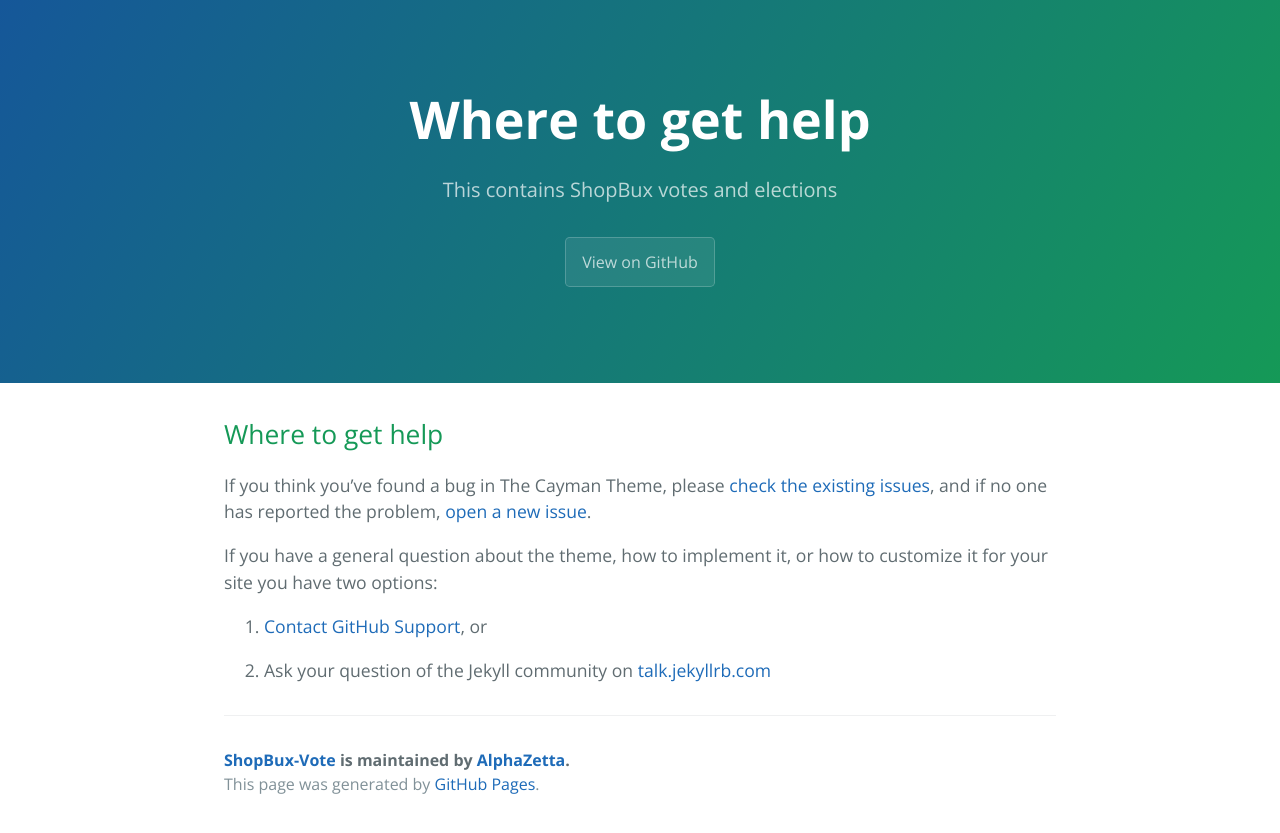
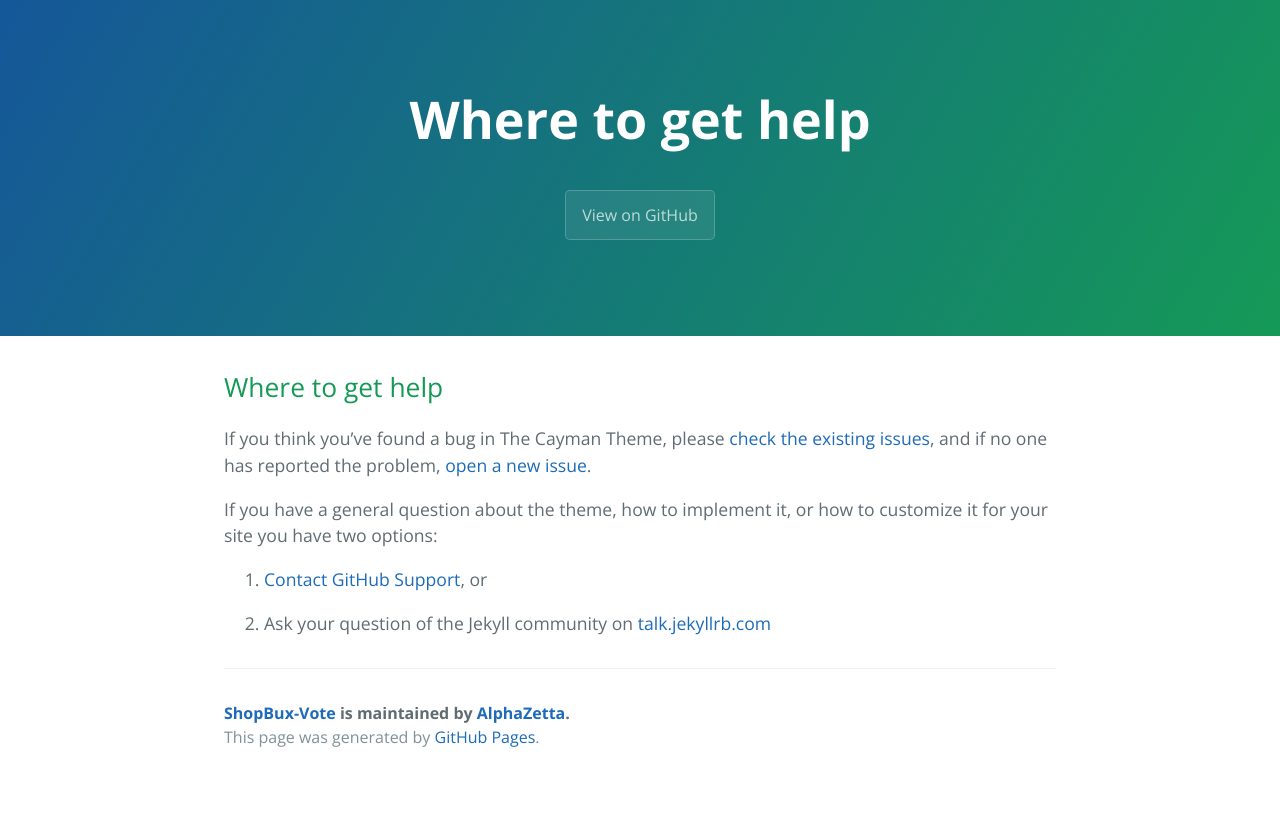
Before and after one commit to AlphaZetta/ShopBux-Vote, a Jekyll site: the page built from docs/SUPPORT.md, in a window 1280 px wide. Shown: the top 833 px of the page. Built offline with Jekyll 4.4.1, drawn with Linux system fonts in a browser that asks for light colours; our own code applies the rules of GitHub Pages for plain Markdown files; the repository's description, which GitHub fills in, is left out.

Commit message:
Update _config.yml

```diff
--- a/_config.yml
+++ b/_config.yml
@@ -1,4 +1,2 @@
-title: Elections and More
-description: This contains ShopBux votes and elections
 google_analytics:
 theme: jekyll-theme-cayman
```
